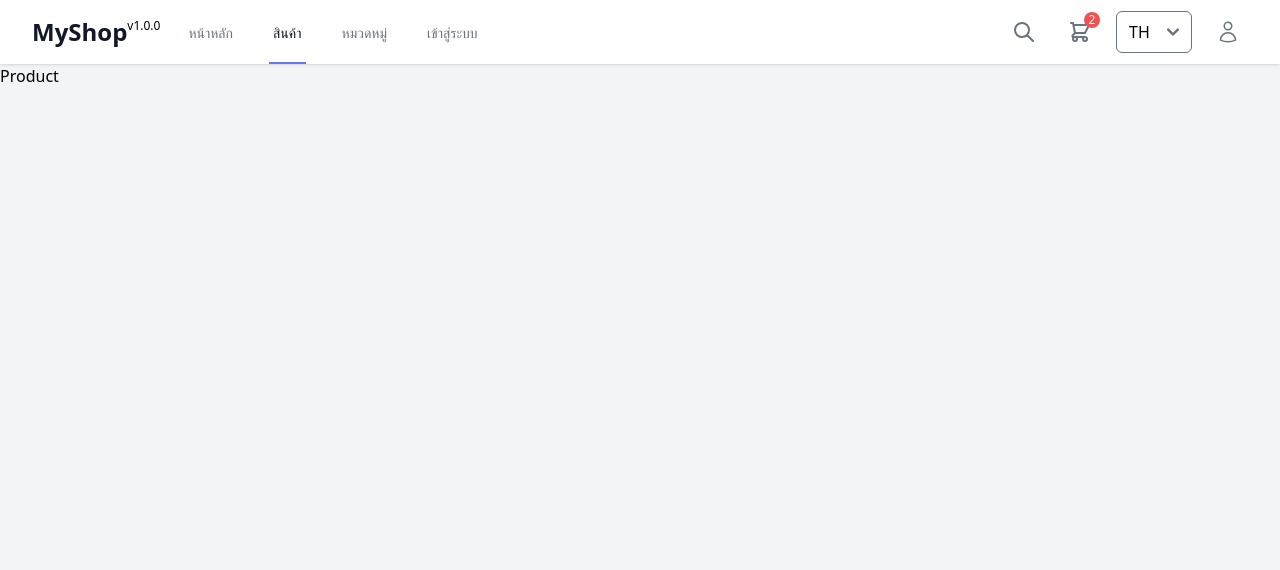
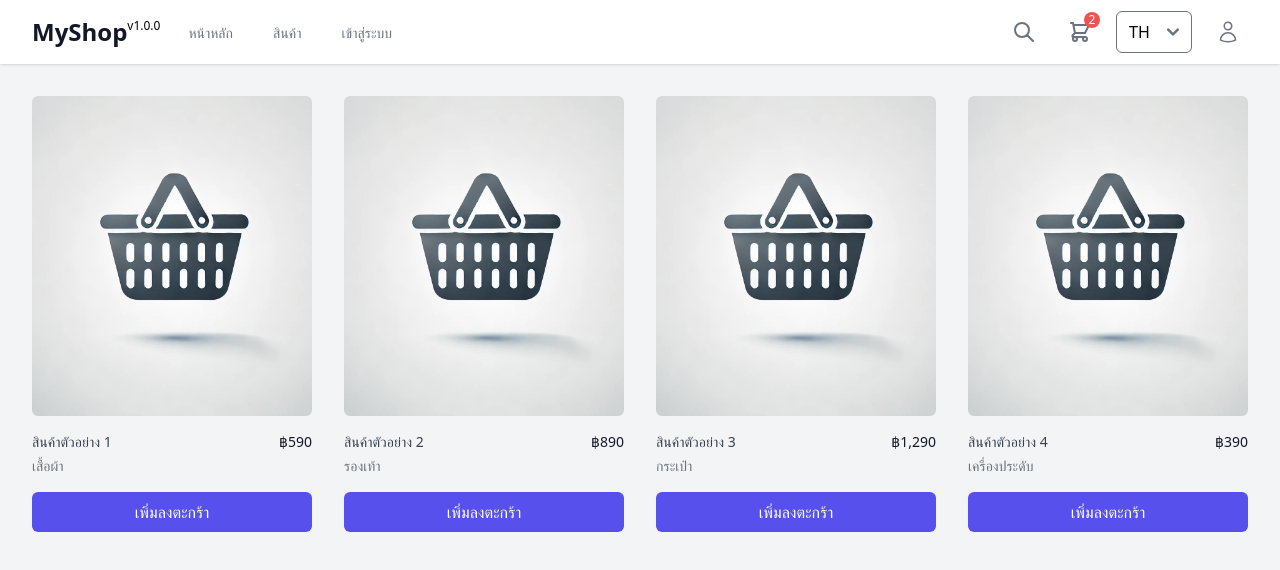
Before and after one commit to EyeOfCode/example-nuxt-shop, a Nuxt app: page /product in a window 1280 px wide. Shown: the top 570 px of the page. Built offline with nearby package versions, Linux system fonts and the light colour scheme.

Commit message:
chore: update use composables

```diff
--- /dev/null
+++ b/assets/mock/products.json
@@ -0,0 +1,30 @@
+[
+  {
+    "id": 1,
+    "name": "สินค้าตัวอย่าง 1",
+    "category": "เสื้อผ้า",
+    "price": "฿590",
+    "imageSrc": "/images/shopping.jpg"
+  },
+  {
+    "id": 2,
+    "name": "สินค้าตัวอย่าง 2",
+    "category": "รองเท้า",
+    "price": "฿890",
+    "imageSrc": "/images/shopping.jpg"
+  },
+  {
+    "id": 3,
+    "name": "สินค้าตัวอย่าง 3",
+    "category": "กระเป๋า",
+    "price": "฿1,290",
+    "imageSrc": "/images/shopping.jpg"
+  },
+  {
+    "id": 4,
+    "name": "สินค้าตัวอย่าง 4",
+    "category": "เครื่องประดับ",
+    "price": "฿390",
+    "imageSrc": "/images/shopping.jpg"
+  }
+]
--- /dev/null
+++ b/components/Product.vue
@@ -0,0 +1,43 @@
+<template>
+  <div class="max-w-7xl mx-auto p-4 sm:p-6 lg:p-8">
+    <div class="grid grid-cols-1 gap-y-10 gap-x-6 sm:grid-cols-2 lg:grid-cols-4 xl:gap-x-8">
+      <div v-for="product in products" :key="product.id" class="group relative">
+        <div
+          class="w-full min-h-80 bg-gray-200 aspect-w-1 aspect-h-1 rounded-md overflow-hidden group-hover:opacity-75 lg:h-80 lg:aspect-none"
+        >
+          <img
+            :src="product.imageSrc"
+            :alt="product.name"
+            class="w-full h-full object-center object-cover lg:w-full lg:h-full"
+          />
+        </div>
+        <div class="mt-4 flex justify-between">
+          <div>
+            <h3 class="text-sm text-gray-700">
+              <a href="#">
+                {{ product.name }}
+              </a>
+            </h3>
+            <p class="mt-1 text-sm text-gray-500">{{ product.category }}</p>
+          </div>
+          <p class="text-sm font-medium text-gray-900">{{ product.price }}</p>
+        </div>
+        <button
+          class="mt-4 w-full bg-indigo-600 text-white px-4 py-2 rounded-md hover:bg-indigo-700"
+        >
+          เพิ่มลงตะกร้า
+        </button>
+      </div>
+    </div>
+  </div>
+</template>
+
+<script setup>
+defineProps({
+  products: {
+    type: Array,
+    default: () => [],
+    required: true
+  }
+})
+</script>
--- /dev/null
+++ b/composables/useProducts.ts
@@ -0,0 +1,29 @@
+import { ref } from 'vue'
+import type { IProduct } from '~/types/product'
+import mockProducts from '~/assets/mock/products.json'
+
+export function useProducts() {
+  const products = ref<IProduct[]>([])
+  const searchQuery = ref('')
+
+  const setProducts = (newProducts: IProduct[]) => {
+    products.value = newProducts
+  }
+
+  const searchProducts = () => {
+    return products.value.filter((product) =>
+      product.name.toLowerCase().includes(searchQuery.value.toLowerCase())
+    )
+  }
+
+  onMounted(() => {
+    setProducts(mockProducts)
+  })
+
+  return {
+    products,
+    searchQuery,
+    setProducts,
+    searchProducts
+  }
+}
--- a/i18n/locales/th.json
+++ b/i18n/locales/th.json
@@ -1,6 +1,10 @@
 {
   "home_menu": "หน้าหลัก",
   "product_menu": "สินค้า",
-  "category_menu": "หมวดหมู่",
-  "login_menu": "เข้าสู่ระบบ"
+  "login_menu": "เข้าสู่ระบบ",
+  "login": "เข้าสู่ระบบ",
+  "email": "อีเมล",
+  "password": "รหัสผ่าน",
+  "sign_in": "เข้าสู่ระบบ",
+  "back": "กลับ"
 }
--- a/layouts/auth.vue
+++ b/layouts/auth.vue
@@ -2,6 +2,7 @@
   <div class="min-h-screen flex items-center justify-center bg-gray-50">
     <div class="max-w-md w-full space-y-8">
       <slot />
+      <LanguageSwitcher />
     </div>
   </div>
 </template>
--- a/layouts/default.vue
+++ b/layouts/default.vue
@@ -72,7 +72,7 @@
               class="sm:hidden ml-4 p-2 rounded-md text-gray-500 hover:text-gray-900 focus:outline-none"
               @click="isOpen = !isOpen"
             >
-              <span class="sr-only">เมนู</span>
+              <span class="sr-only">Menu</span>
               <svg
                 class="h-6 w-6"
                 fill="none"
@@ -133,9 +133,10 @@
 </template>
 
 <script setup>
-import { ref } from 'vue'
+import { ref, watch } from 'vue'
 
 const isOpen = ref(false)
+const route = useRoute()
 
 // Runtime configuration
 const config = useRuntimeConfig()
@@ -147,7 +148,6 @@ const activeRoute = ref('/')
 const navItems = [
   { to: '/', key: 'home_menu' },
   { to: '/product', key: 'product_menu' },
-  { to: '/category', key: 'category_menu' },
   { to: '/auth/login', key: 'login_menu' }
 ]
 
@@ -156,6 +156,20 @@ const setActive = (route) => {
   activeRoute.value = route
 }
 
-// Set initial active route
-activeRoute.value = useRoute().path
+const normalizePath = (path) => {
+  const strippedPath = path.replace(/^\/[a-z]{2}/, '') || '/' // Removes /{lang} prefix
+  return strippedPath
+}
+
+onMounted(() => {
+  activeRoute.value = normalizePath(route.path)
+})
+
+watch(
+  () => route.path,
+  (newPath) => {
+    activeRoute.value = normalizePath(newPath)
+  },
+  { immediate: true }
+)
 </script>
--- a/pages/auth/login.vue
+++ b/pages/auth/login.vue
@@ -1,20 +1,22 @@
 <template>
   <div class="bg-white p-8 rounded-lg shadow">
-    <h2 class="text-2xl font-bold mb-6">Login</h2>
+    <h2 class="text-2xl font-bold mb-6">{{ $t('login') }}</h2>
     <form class="space-y-4" @submit.prevent="handleLogin">
       <div>
-        <label class="block text-sm font-medium text-gray-700">Email</label>
+        <label class="block text-sm font-medium text-gray-700">{{ $t('email') }}</label>
         <input
           v-model="email"
+          placeholder="example@example.com"
           type="email"
           class="mt-1 block w-full rounded-md border-gray-300 shadow-sm"
         />
       </div>
       <div>
-        <label class="block text-sm font-medium text-gray-700">Password</label>
+        <label class="block text-sm font-medium text-gray-700">{{ $t('password') }}</label>
         <input
           v-model="password"
           type="password"
+          placeholder="password"
           class="mt-1 block w-full rounded-md border-gray-300 shadow-sm"
         />
       </div>
@@ -22,14 +24,14 @@
         type="submit"
         class="w-full flex justify-center py-2 px-4 border border-transparent rounded-md shadow-sm text-sm font-medium text-white bg-blue-600 hover:bg-blue-700"
       >
-        Sign in
+        {{ $t('sign_in') }}
       </button>
       <button
         type="button"
         class="w-full flex justify-center py-2 px-4 border border-transparent rounded-md shadow-sm text-sm font-medium text-white bg-red-600 hover:bg-red-700"
         @click="backToHome"
       >
-        Back
+        {{ $t('back') }}
       </button>
     </form>
   </div>
--- a/pages/category/index.vue
+++ /dev/null
@@ -1,5 +0,0 @@
-<template>
-  <div>Category</div>
-</template>
-
-<script setup></script>
--- a/pages/index.vue
+++ b/pages/index.vue
@@ -3,76 +3,16 @@
     <HeroSection />
 
     <!-- Products Grid -->
-    <div class="max-w-7xl mx-auto p-4 sm:p-6 lg:p-8">
-      <div class="grid grid-cols-1 gap-y-10 gap-x-6 sm:grid-cols-2 lg:grid-cols-4 xl:gap-x-8">
-        <!-- Product Card -->
-        <div v-for="product in products" :key="product.id" class="group relative">
-          <div
-            class="w-full min-h-80 bg-gray-200 aspect-w-1 aspect-h-1 rounded-md overflow-hidden group-hover:opacity-75 lg:h-80 lg:aspect-none"
-          >
-            <img
-              :src="product.imageSrc"
-              :alt="product.name"
-              class="w-full h-full object-center object-cover lg:w-full lg:h-full"
-            />
-          </div>
-          <div class="mt-4 flex justify-between">
-            <div>
-              <h3 class="text-sm text-gray-700">
-                <a href="#">
-                  {{ product.name }}
-                </a>
-              </h3>
-              <p class="mt-1 text-sm text-gray-500">{{ product.category }}</p>
-            </div>
-            <p class="text-sm font-medium text-gray-900">{{ product.price }}</p>
-          </div>
-          <button
-            class="mt-4 w-full bg-indigo-600 text-white px-4 py-2 rounded-md hover:bg-indigo-700"
-          >
-            เพิ่มลงตะกร้า
-          </button>
-        </div>
-      </div>
-    </div>
+    <Product :products="products" />
   </div>
 </template>
 
 <script setup>
-import { ref } from 'vue'
+import { useProducts } from '~~/composables/useProducts'
 
 definePageMeta({
   layout: 'default'
 })
 
-const products = ref([
-  {
-    id: 1,
-    name: 'สินค้าตัวอย่าง 1',
-    category: 'เสื้อผ้า',
-    price: '฿590',
-    imageSrc: '/images/shopping.jpg'
-  },
-  {
-    id: 2,
-    name: 'สินค้าตัวอย่าง 2',
-    category: 'รองเท้า',
-    price: '฿890',
-    imageSrc: '/images/shopping.jpg'
-  },
-  {
-    id: 3,
-    name: 'สินค้าตัวอย่าง 3',
-    category: 'กระเป๋า',
-    price: '฿1,290',
-    imageSrc: '/images/shopping.jpg'
-  },
-  {
-    id: 4,
-    name: 'สินค้าตัวอย่าง 4',
-    category: 'เครื่องประดับ',
-    price: '฿390',
-    imageSrc: '/images/shopping.jpg'
-  }
-])
+const { products } = useProducts()
 </script>
--- a/pages/product/index.vue
+++ b/pages/product/index.vue
@@ -1,5 +1,9 @@
 <template>
-  <div>Product</div>
+  <Product :products="products" />
 </template>
 
-<script setup></script>
+<script setup>
+import { useProducts } from '~~/composables/useProducts'
+
+const { products } = useProducts()
+</script>
--- /dev/null
+++ b/types/product.ts
@@ -0,0 +1,7 @@
+export interface IProduct {
+  id: number
+  name: string
+  category: string
+  price: string
+  imageSrc: string
+}
```
Also changed, not shown: i18n/locales/en.json (+6 -2 lines).
